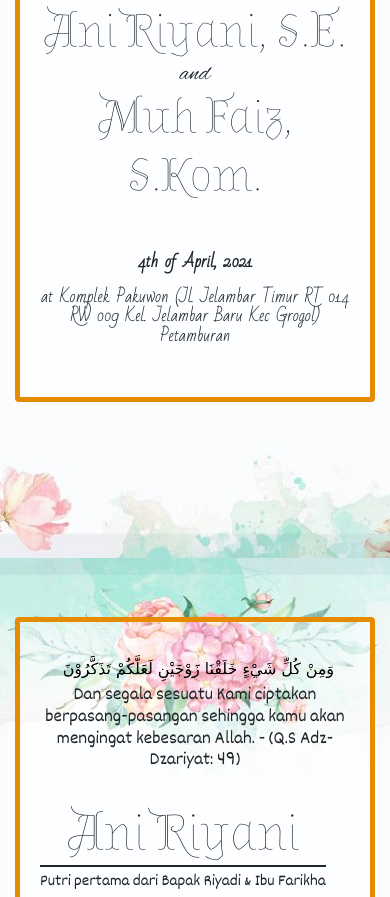
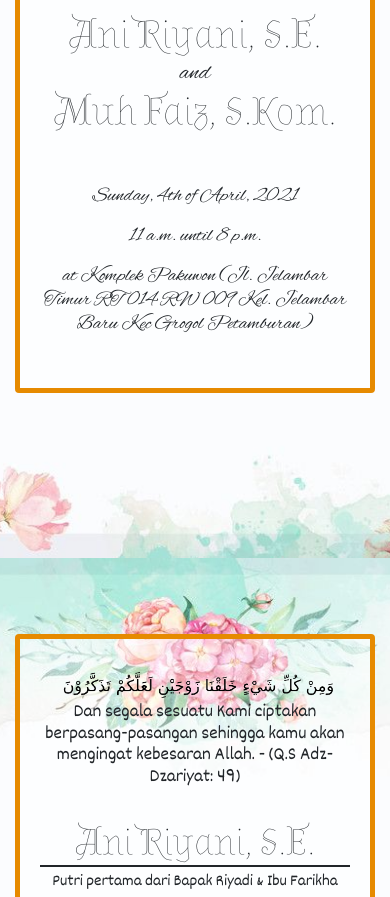
Before and after one commit to mohpais99/wedding-invitation, a React app: page / in a window 390 px wide. Shown: the part 1130-2027 px from the top of the page. Built offline with nearby package versions, Linux system fonts and the light colour scheme.

Commit message:
revisi lanjutan

```diff
--- a/src/responsive.css
+++ b/src/responsive.css
@@ -48,7 +48,7 @@
     }
 
     .std .subtitle h1 {
-        font-size: 48px !important;
+        font-size: 40px !important;
     }
 
     .std .subtitle h2 {
@@ -57,7 +57,7 @@
 
     .std .footer h4{
         margin-bottom: 1;
-        font-size: 16px !important;
+        font-size: 20px !important;
     }
 
 }
--- a/src/views/DatePage/index.jsx
+++ b/src/views/DatePage/index.jsx
@@ -31,13 +31,14 @@ function DatePage(props) {
                                                     </div>
                                                 </div>
                                             </div>
-                                            <div className="col-12 footer font-bad-script text-center mt-5">
+                                            <div className="col-12 footer font-alex-brush text-center mt-5">
                                                 <div className="row justify-content-center">
                                                     <div className="col-md-6 col-sm-12">
                                                         <h4 className="mb-3">
-                                                            <b>4th of April, 2021</b>
+                                                            Sunday, 4th of April, 2021
                                                         </h4>
-                                                        <h4>at Komplek Pakuwon (Jl. Jelambar Timur RT 014 RW 009 Kel. Jelambar Baru Kec Grogol) Petamburan</h4>
+                                                        <h4 className="mb-3">11 a.m. until 8 p.m.</h4>
+                                                        <h4>at Komplek Pakuwon (Jl. Jelambar Timur RT 014 RW 009 Kel. Jelambar Baru Kec Grogol Petamburan)</h4>
                                                     </div>
                                                 </div>
                                             </div>
--- a/src/views/HadistPage/index.jsx
+++ b/src/views/HadistPage/index.jsx
@@ -29,7 +29,7 @@ function HadistPage(props) {
                                                 <div className="row">
                                                     <div className="col-md-4 col-sm-12 d-flex align-items-center">
                                                         <div className="profil">
-                                                            <h1 className="font-almendra">Ani Riyani</h1>
+                                                            <h1 className="font-almendra">Ani Riyani, S.E.</h1>
                                                             <span className="font-dekko">Putri pertama dari Bapak Riyadi & Ibu Farikha</span>
                                                         </div>
                                                     </div>
@@ -38,7 +38,7 @@ function HadistPage(props) {
                                                     </div>
                                                     <div className="col-md-4 col-sm-12 d-flex align-items-center">
                                                         <div className="profil">
-                                                            <h1 className="font-almendra">Muh Faiz</h1>
+                                                            <h1 className="font-almendra">Muh Faiz, S.Kom.</h1>
                                                             <span className="font-dekko">Putra kedua dari Bpk H. Mursid & Ibu Hj. Rumiyati</span>
                                                         </div>
                                                     </div>
--- a/src/views/HadistPage/style.css
+++ b/src/views/HadistPage/style.css
@@ -1,5 +1,9 @@
+.profil {
+    width: 100%;
+}
+
 .profil h1 {
-    font-size: 52px;
+    font-size: 38px;
     border-bottom: 2px solid;
     margin-bottom: 0;
 }
```
Also changed, not shown: 1 other file.
